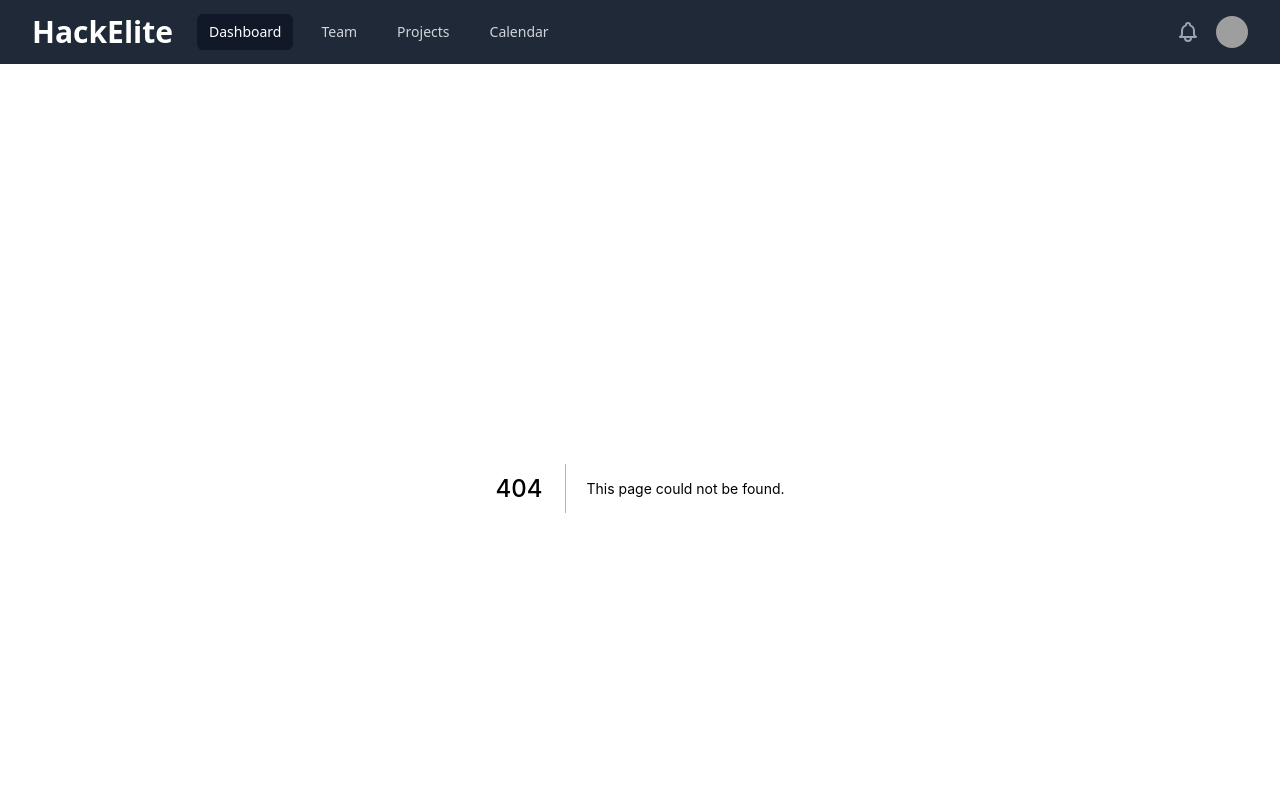
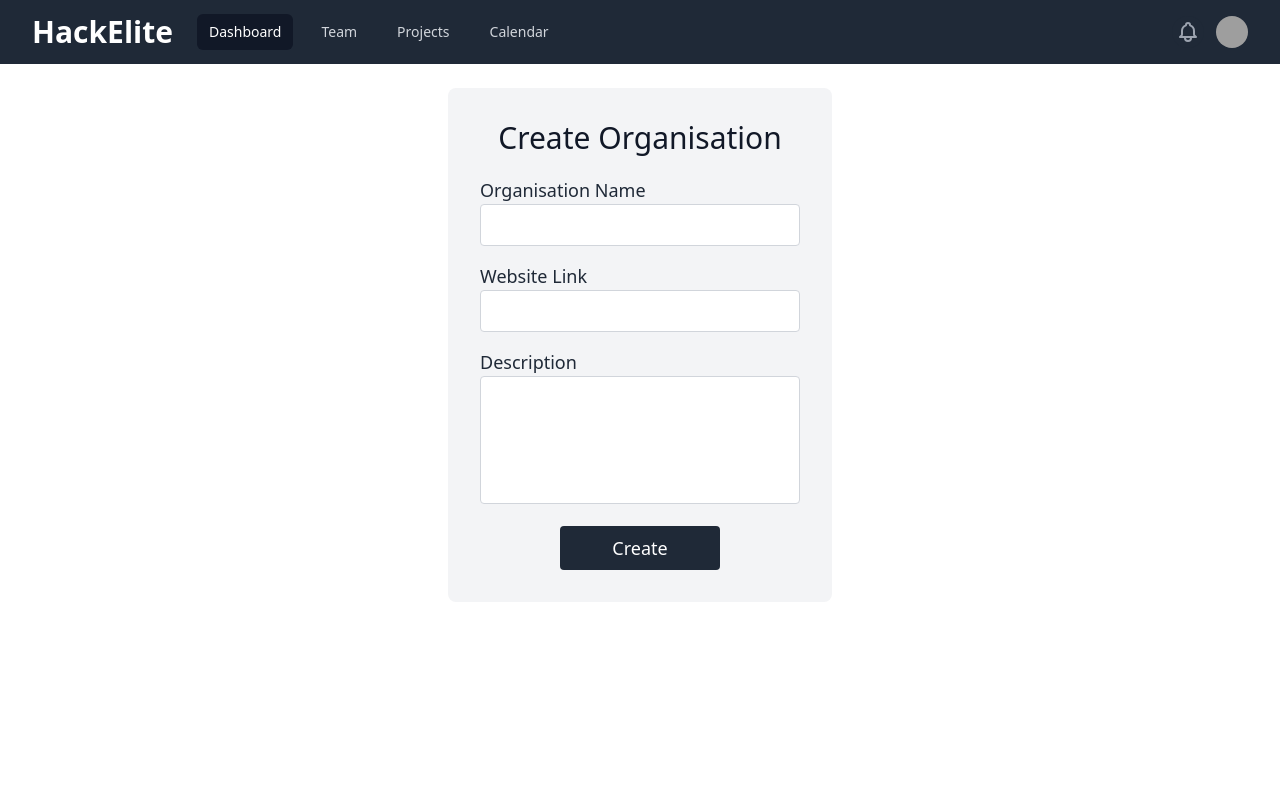
Before and after one commit to RohanJnr/TRINIT_HackElite_DEV02, a Next.js app in the folder frontend/: page /create_organisation in a window 1280 px wide. Before the commit this address had no page. Shown: the top 800 px of the page. Built offline with nearby package versions, Linux system fonts and the light colour scheme; grey boxes are pictures that could not be loaded.

Commit message:
Added create project page

```diff
--- a/frontend/components/layout.js
+++ b/frontend/components/layout.js
@@ -10,7 +10,7 @@
 					{children}
 				</div>
 			</main>
-			<Footer />
+			{/* <Footer /> */}
 		</>
 	);
 }
--- /dev/null
+++ b/frontend/pages/create_organisation.js
@@ -0,0 +1,60 @@
+import React from "react";
+
+const CreateOrganisation = () => {
+	return (
+		<section className="text-gray-600">
+			<div className=" w-96 bg-gray-100 rounded-lg p-8 flex flex-col mx-auto ">
+				<h2 className="text-gray-900 text-3xl font-medium title-font mb-5 text-center">
+					Create Organisation
+				</h2>
+				<div className="relative mb-4">
+					<label
+						for="oname"
+						className="leading-7 text-lg text-gray-800"
+					>
+						Organisation Name
+					</label>
+					<input
+						type="text"
+						id="oname"
+						name="oname"
+						className="w-full bg-white rounded border border-gray-300 focus:border-indigo-500 focus:ring-2 focus:ring-indigo-200 text-base outline-none text-gray-700 py-1 px-3 leading-8 transition-colors duration-200 ease-in-out"
+					/>
+				</div>
+				<div className="relative mb-4">
+					<label
+						for="oname"
+						className="leading-7 text-lg text-gray-800"
+					>
+						Website Link
+					</label>
+					<input
+						type="text"
+						id="weblink"
+						name="weblink"
+						className="w-full bg-white rounded border border-gray-300 focus:border-indigo-500 focus:ring-2 focus:ring-indigo-200 text-base outline-none text-gray-700 py-1 px-3 leading-8 transition-colors duration-200 ease-in-out"
+					/>
+				</div>
+				<div className="relative mb-4">
+					<label
+						for="description"
+						className="leading-7 text-lg text-gray-800"
+					>
+						Description
+					</label>
+					<textarea
+						id="description"
+						name="description"
+						class="w-full bg-white rounded border border-gray-300 focus:border-indigo-500 focus:bg-white focus:ring-2 focus:ring-indigo-200 h-32 text-base outline-none text-gray-700 py-1 px-3 resize-none leading-6 transition-colors duration-200 ease-in-out"
+					></textarea>
+				</div>
+
+				<button className="text-white w-1/2 mx-auto bg-gray-800 border-0 py-2 px-8 focus:outline-none hover:bg-black rounded text-lg">
+					Create
+				</button>
+			</div>
+		</section>
+	);
+};
+
+export default CreateOrganisation;
--- /dev/null
+++ b/frontend/pages/organisation/create_project.js
@@ -0,0 +1,46 @@
+import React from "react";
+
+const CreateProject = () => {
+	return (
+		<section className="text-gray-600">
+			<div className=" w-96 bg-gray-100 rounded-lg p-8 flex flex-col mx-auto ">
+				<h2 className="text-gray-900 text-3xl font-medium title-font mb-5 text-center">
+					Create Project
+				</h2>
+				<div className="relative mb-4">
+					<label
+						for="oname"
+						className="leading-7 text-lg text-gray-800"
+					>
+						Project Name
+					</label>
+					<input
+						type="text"
+						id="oname"
+						name="oname"
+						className="w-full bg-white rounded border border-gray-300 focus:border-indigo-500 focus:ring-2 focus:ring-indigo-200 text-base outline-none text-gray-700 py-1 px-3 leading-8 transition-colors duration-200 ease-in-out"
+					/>
+				</div>
+				<div className="relative mb-4">
+					<label
+						for="description"
+						className="leading-7 text-lg text-gray-800"
+					>
+						Description
+					</label>
+					<textarea
+						id="description"
+						name="description"
+						class="w-full bg-white rounded border border-gray-300 focus:border-indigo-500 focus:bg-white focus:ring-2 focus:ring-indigo-200 h-32 text-base outline-none text-gray-700 py-1 px-3 resize-none leading-6 transition-colors duration-200 ease-in-out"
+					></textarea>
+				</div>
+
+				<button className="text-white w-1/2 mx-auto bg-gray-800 border-0 py-2 px-8 focus:outline-none hover:bg-black rounded text-lg">
+					Create
+				</button>
+			</div>
+		</section>
+	);
+};
+
+export default CreateProject;
```
